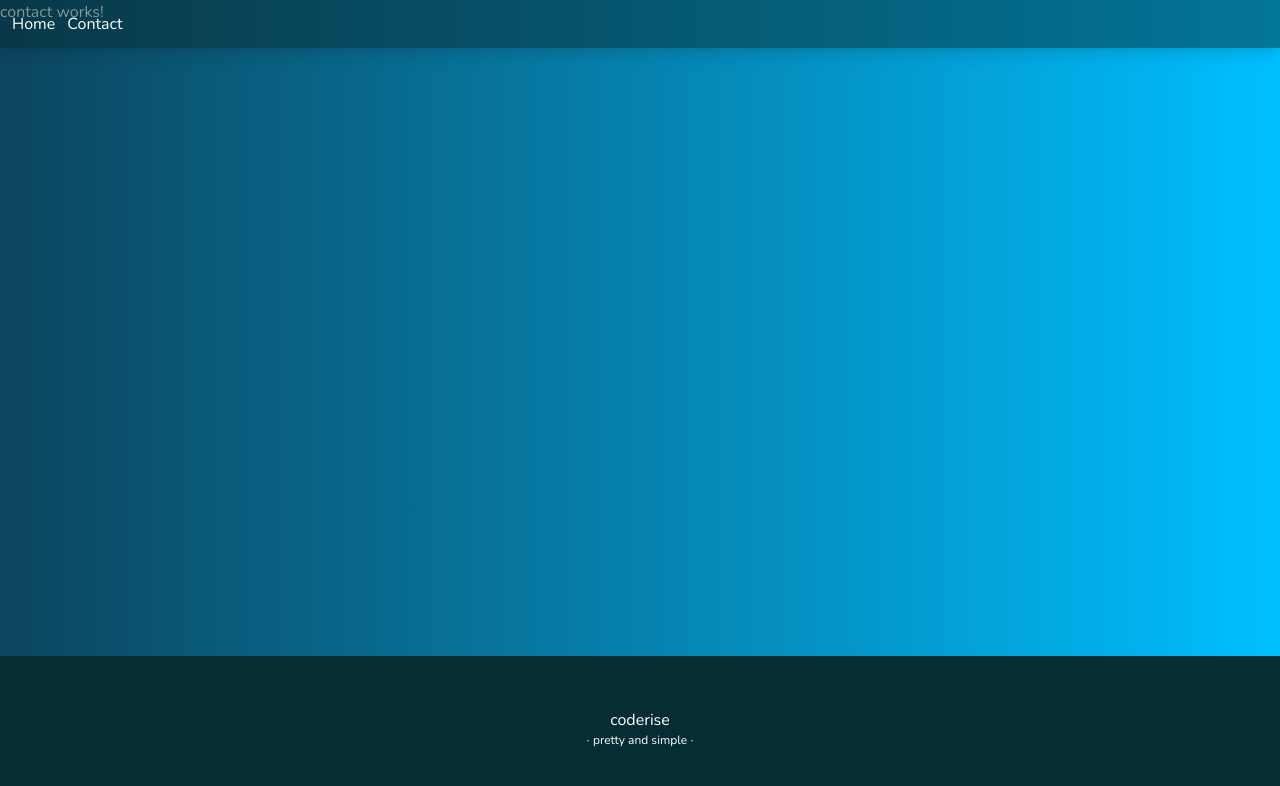
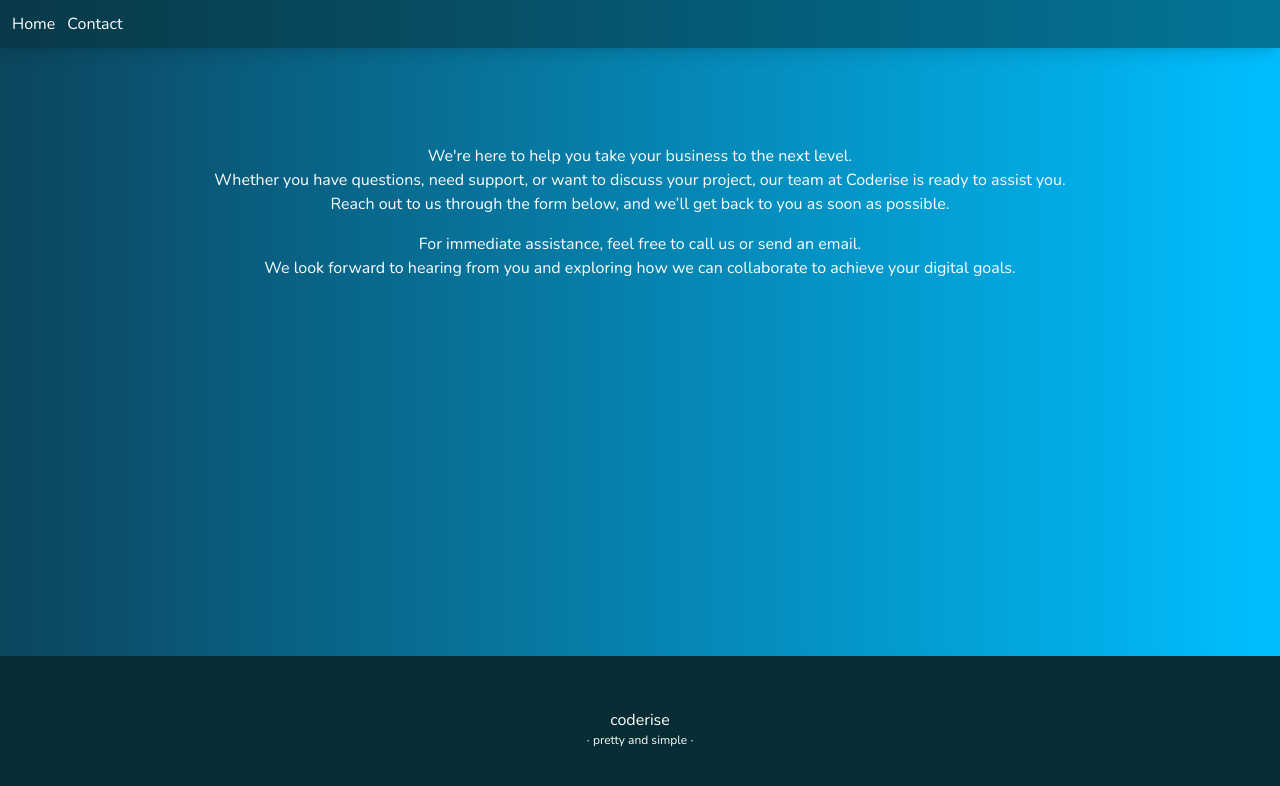
Before and after one commit to Antonioax/Coderise, an Angular app: page /contact in a window 1280 px wide. Shown: the top 786 px of the page. Built offline with nearby package versions, Linux system fonts and the light colour scheme.

Commit message:
Added initial contact content

```diff
--- a/src/app/components/contact/contact.component.html
+++ b/src/app/components/contact/contact.component.html
@@ -1 +1,18 @@
-<p>contact works!</p>
+<div class="flex flex-col justify-center items-center mt-32">
+  <div class="max-w-[1000px] m-4 text-center">
+    <div>We're here to help you take your business to the next level.</div>
+    <div>
+      Whether you have questions, need support, or want to discuss your project,
+      our team at Coderise is ready to assist you.
+    </div>
+    <div class="mb-4">
+      Reach out to us through the form below, and we’ll get back to you as soon
+      as possible.
+    </div>
+    <div>For immediate assistance, feel free to call us or send an email.</div>
+    <div>
+      We look forward to hearing from you and exploring how we can collaborate
+      to achieve your digital goals.
+    </div>
+  </div>
+</div>
```
